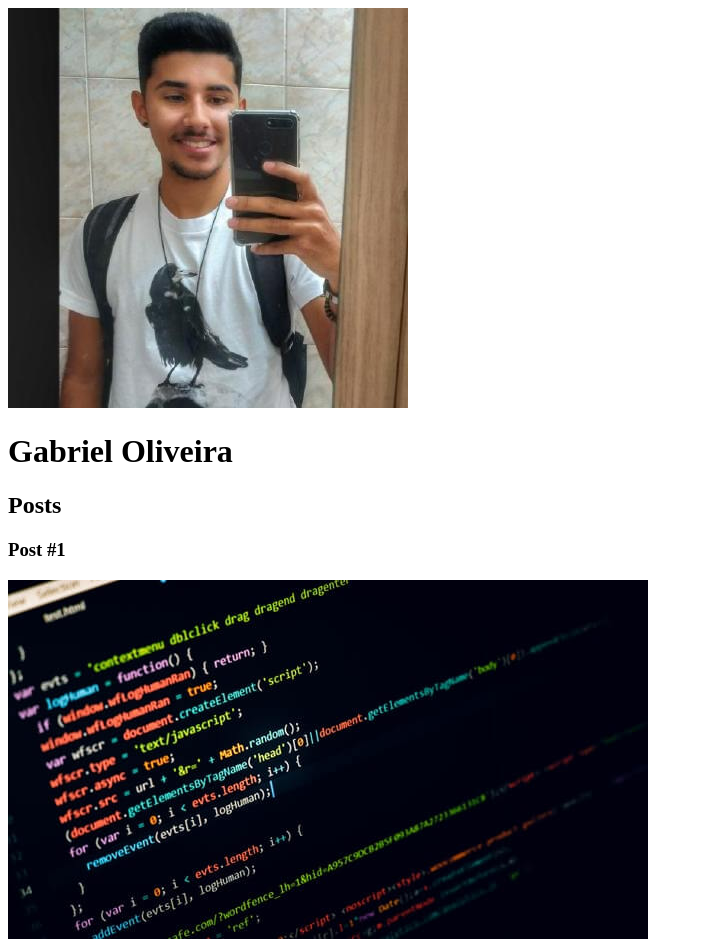
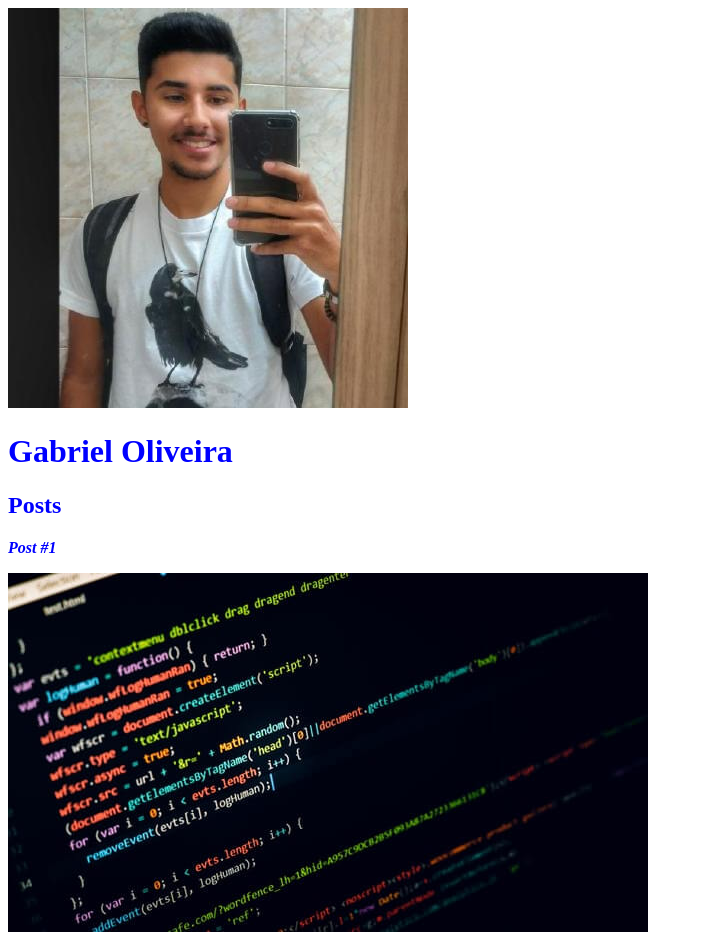
Before and after one commit to Zattrus/Intro-HTML-CSS, a plain HTML site: page index.html in a window 1280 px wide. Shown: the top 942 px of the page, without its empty margins (0-703 px from the left). Drawn offline with Linux system fonts and the light colour scheme.

Commit message:
Adicionando styles

```diff
--- a/index.html
+++ b/index.html
@@ -6,20 +6,21 @@
     <meta http-equiv="X-UA-Compatible" content="IE=edge">
     <meta name="viewport" content="width=device-width, initial-scale=1.0">
     <title>Gabriel Oliveira</title>
+    <link rel="stylesheet" href="style.css">
 </head>
 
 <body>
     <header>
         <img src="eu.jfif" alt="Ilustração do meu rosto">
-        <h1> Gabriel Oliveira </h1>
+        <h1 id="title"> Gabriel Oliveira </h1>
     </header>
     <section>
         <header>
-            <h2>Posts</h2>
+            <h2 class="subtitle">Posts</h2>
         </header>
         <article>
             <header>
-                <h3>Post #1</h3>
+                <h3 class="post_title">Post #1</h3>
                 <img src="code-Html.jpg" alt="Ilustração de codigo">
             </header>
             <p>
--- /dev/null
+++ b/style.css
@@ -0,0 +1,10 @@
+#title, .subtitle, .post_title
+{
+    color: blue;
+}
+
+.post_title
+{
+    font-size: 16px;
+    font-style: italic;
+}
```
